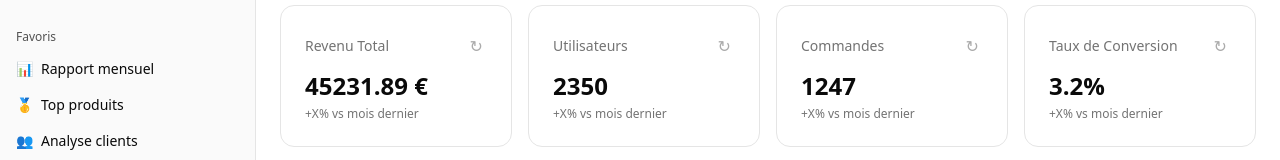
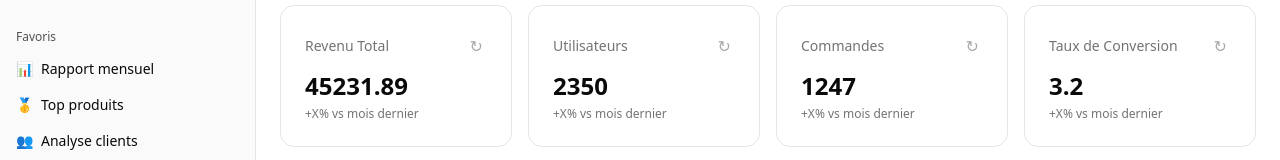
Before and after one commit to Hitch95/admin-dashboard, a SvelteKit app: page / in a window 1280 px wide. Shown: the part 151-311 px from the top of the page. Built offline with nearby package versions, Linux system fonts and the light colour scheme.

Commit message:
part-02-reactivity-tp

```diff
--- a/src/routes/+page.svelte
+++ b/src/routes/+page.svelte
@@ -4,7 +4,94 @@
 	import * as Breadcrumb from '$lib/components/ui/breadcrumb/index.js';
 	import { Separator } from '$lib/components/ui/separator/index.js';
 	import * as Sidebar from '$lib/components/ui/sidebar/index.js';
-	import { stats } from '$lib/data/mock.js';
+	// On importe les données mock et on les renomme en "initialStats"
+	// Cela nous permettra de créer une copie modifiable
+	import { stats as initialStats } from '$lib/data/mock.js';
+
+	// ============================================
+	// PARTIE 2 : La réactivité avec $state et $derived
+	// ============================================
+	//
+	// Objectif : Rendre ce dashboard interactif !
+	// - Afficher les KPIs avec un formatage propre (monétaire, pourcentages)
+	// - Permettre de "rafraîchir" chaque carte individuellement
+	//
+	// Concepts clés :
+	// - $state(valeur) : crée une variable réactive (modifiable)
+	// - $derived(expression) : crée une valeur calculée automatiquement mise à jour
+	//
+	// Au départ, vous verrez des valeurs brutes (45231.89) et des boutons inactifs.
+	// À la fin, les valeurs seront formatées et chaque bouton actualisera sa carte !
+
+	// TODO 1: Créer un état réactif "stats" à partir de "initialStats"
+	//
+	// Pourquoi ? Les données importées sont en lecture seule.
+	// On doit créer une copie locale pour pouvoir les modifier.
+	//
+	// Syntaxe : let stats = $state({ ...initialStats });
+	//
+	// Pour l'instant, on utilise directement initialStats (non réactif) :
+	let stats = initialStats;
+
+	// TODO 2: Créer des fonctions pour rafraîchir chaque KPI individuellement
+	//
+	// Chaque carte aura son propre bouton de rafraîchissement.
+	// Créez 4 fonctions qui modifient une seule propriété de "stats".
+	//
+	// Exemple pour le revenu :
+	//   function refreshRevenue() {
+	//     stats.revenue = stats.revenue + (Math.random() - 0.45) * 5000;
+	//   }
+	//
+	// Pour l'instant, les fonctions affichent juste un log :
+	function refreshRevenue() {
+		console.log('Rafraîchir Revenu - Implémentez $state pour voir la magie !');
+	}
+
+	const refreshUsers = () => {
+		console.log('Rafraîchir Utilisateurs');
+	};
+
+	const refreshOrders = () => {
+		console.log('Rafraîchir Commandes');
+	};
+
+	const refreshConversion = () => {
+		console.log('Rafraîchir Taux de Conversion');
+	};
+
+	// TODO 3: Créer une variable dérivée "formattedRevenue"
+	//
+	// Elle doit formater "stats.revenue" en devise EUR (ex: "45 231,89 €")
+	// Utiliser : new Intl.NumberFormat('fr-FR', { style: 'currency', currency: 'EUR' }).format(...)
+	//
+	// Syntaxe : let formattedRevenue = $derived(...);
+
+	// TODO 4: Créer une variable dérivée "formattedUsers"
+	//
+	// Elle doit formater "stats.users" avec séparateur de milliers (ex: "2 350")
+	// Utiliser : new Intl.NumberFormat('fr-FR').format(...)
+
+	// TODO 5: Créer une variable dérivée "formattedOrders"
+	//
+	// Même principe que formattedUsers pour stats.orders
+
+	// TODO 6: Créer une variable dérivée "formattedConversion"
+	//
+	// Elle doit afficher stats.conversionRate avec 1 décimale et le symbole %
+	// Utiliser : stats.conversionRate.toLocaleString('fr-FR', { minimumFractionDigits: 1, maximumFractionDigits: 1 }) + ' %'
+
+	// TODO 7: Créer une variable dérivée "revenueChange"
+	//
+	// Elle calcule la variation en % entre revenue et previousRevenue
+	// Formule : ((revenue - previousRevenue) / previousRevenue) * 100
+	// Arrondir à 1 décimale : Math.round(... * 10) / 10
+
+	// TODO 8: Créer "usersChange" (variation entre stats.users et stats.previousUsers)
+
+	// TODO 9: Créer "ordersChange" (variation entre stats.orders et stats.previousOrders)
+
+	// TODO 10: Créer "conversionChange" (variation entre stats.conversionRate et stats.previousConversionRate)
 </script>
 
 <Sidebar.Provider>
@@ -38,14 +125,20 @@
 				<div class="rounded-xl border bg-card p-6">
 					<div class="flex items-center justify-between">
 						<p class="text-sm font-medium text-muted-foreground">Revenu Total</p>
+						<!-- Bouton de rafraîchissement individuel -->
 						<button
+							onclick={refreshRevenue}
 							class="rounded p-1 text-muted-foreground/60 transition-colors hover:bg-accent hover:text-foreground"
 							title="Actualiser"
 						>
 							↻
 						</button>
 					</div>
-					<p class="mt-2 text-2xl font-bold">{stats.revenue} €</p>
+					<!-- TODO 11: Remplacer {stats.revenue} par {formattedRevenue} -->
+					<p class="mt-2 text-2xl font-bold">{stats.revenue}</p>
+					<!-- TODO 12: Afficher revenueChange avec couleur conditionnelle -->
+					<!-- Syntaxe pour la couleur : class={revenueChange >= 0 ? 'text-green-600' : 'text-red-600'} -->
+					<!-- Syntaxe pour le signe : {revenueChange >= 0 ? '+' : ''}{revenueChange}% -->
 					<p class="mt-1 text-xs text-muted-foreground">+X% vs mois dernier</p>
 				</div>
 
@@ -54,13 +147,16 @@
 					<div class="flex items-center justify-between">
 						<p class="text-sm font-medium text-muted-foreground">Utilisateurs</p>
 						<button
+							onclick={refreshUsers}
 							class="rounded p-1 text-muted-foreground/60 transition-colors hover:bg-accent hover:text-foreground"
 							title="Actualiser"
 						>
 							↻
 						</button>
 					</div>
+					<!-- TODO 13: Remplacer par {formattedUsers} -->
 					<p class="mt-2 text-2xl font-bold">{stats.users}</p>
+					<!-- TODO 14: Afficher usersChange -->
 					<p class="mt-1 text-xs text-muted-foreground">+X% vs mois dernier</p>
 				</div>
 
@@ -69,13 +165,16 @@
 					<div class="flex items-center justify-between">
 						<p class="text-sm font-medium text-muted-foreground">Commandes</p>
 						<button
+							onclick={refreshOrders}
 							class="rounded p-1 text-muted-foreground/60 transition-colors hover:bg-accent hover:text-foreground"
 							title="Actualiser"
 						>
 							↻
 						</button>
 					</div>
+					<!-- TODO 15: Remplacer par {formattedOrders} -->
 					<p class="mt-2 text-2xl font-bold">{stats.orders}</p>
+					<!-- TODO 16: Afficher ordersChange -->
 					<p class="mt-1 text-xs text-muted-foreground">+X% vs mois dernier</p>
 				</div>
 
@@ -84,13 +183,16 @@
 					<div class="flex items-center justify-between">
 						<p class="text-sm font-medium text-muted-foreground">Taux de Conversion</p>
 						<button
+							onclick={refreshConversion}
 							class="rounded p-1 text-muted-foreground/60 transition-colors hover:bg-accent hover:text-foreground"
 							title="Actualiser"
 						>
 							↻
 						</button>
 					</div>
-					<p class="mt-2 text-2xl font-bold">{stats.conversionRate}%</p>
+					<!-- TODO 17: Remplacer par {formattedConversion} -->
+					<p class="mt-2 text-2xl font-bold">{stats.conversionRate}</p>
+					<!-- TODO 18: Afficher conversionChange -->
 					<p class="mt-1 text-xs text-muted-foreground">+X% vs mois dernier</p>
 				</div>
 			</div>
```
